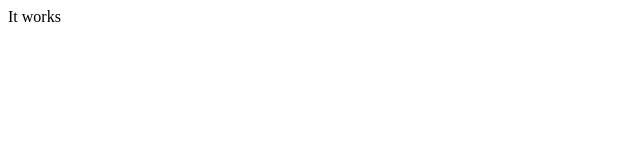
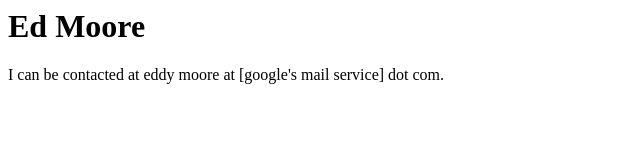
Before and after one commit to eroomde/eroomde.github.io, a plain HTML site: page index.html in a window 1280 px wide. Shown: the whole page, without its empty margins (0-640 px from the left). Drawn offline with Linux system fonts and the light colour scheme.

Commit message:
Put up something slightly more useful for now

```diff
--- a/index.html
+++ b/index.html
@@ -1 +1,2 @@
-It works
+<h1 id="ed-moore">Ed Moore</h1>
+<p>I can be contacted at eddy moore at [google's mail service] dot com.</p>
```
Also changed, not shown: 1 other file.
